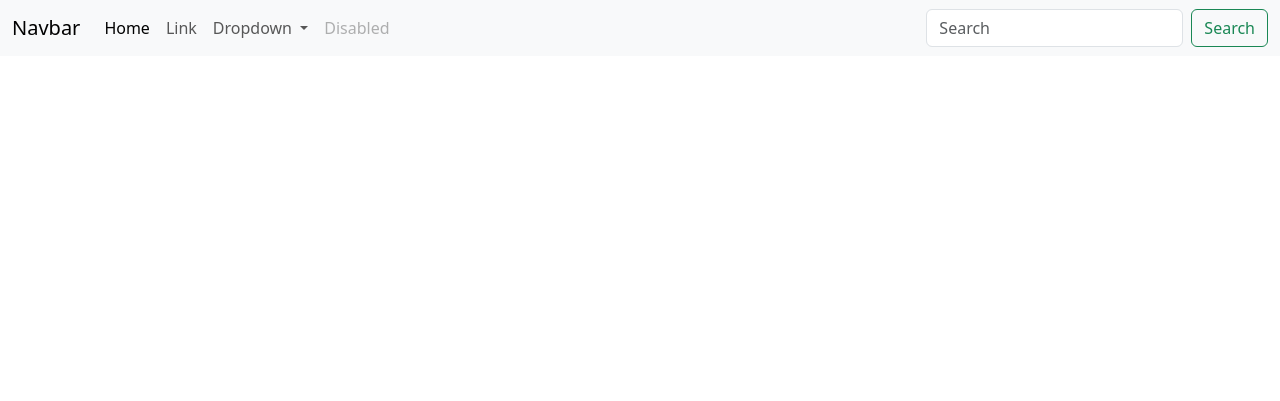
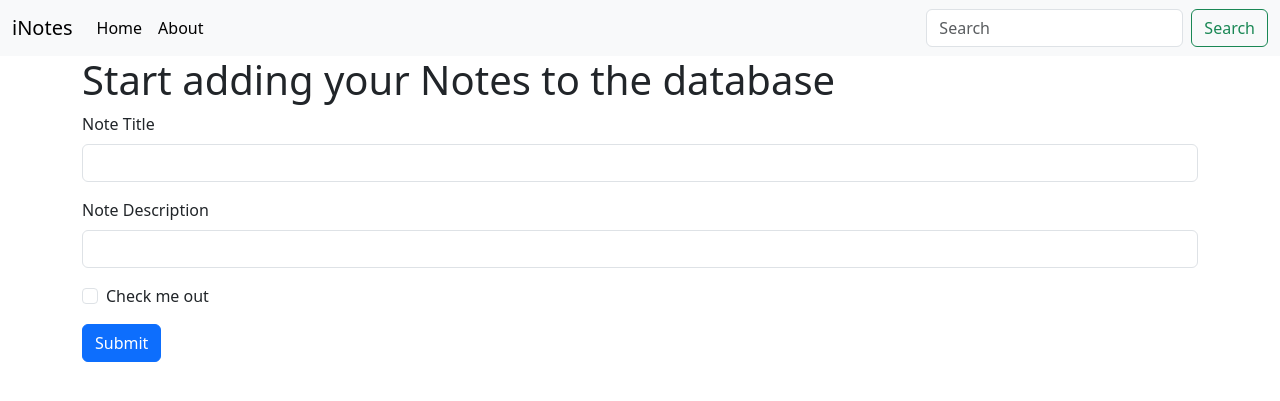
Before and after one commit to ananya26-vishnoi/Notes_App, a FastAPI app: page / in a window 1280 px wide. Shown: the top 401 px of the page. Run offline with FastAPI, Linux system fonts and the light colour scheme; data that the repository does not hold is empty.

Commit message:
add jinja2

```diff
--- a/templates/index.html
+++ b/templates/index.html
@@ -9,7 +9,7 @@
   <body>
     <nav class="navbar navbar-expand-lg bg-body-tertiary">
         <div class="container-fluid">
-          <a class="navbar-brand" href="#">Navbar</a>
+          <a class="navbar-brand" href="#">iNotes</a>
           <button class="navbar-toggler" type="button" data-bs-toggle="collapse" data-bs-target="#navbarSupportedContent" aria-controls="navbarSupportedContent" aria-expanded="false" aria-label="Toggle navigation">
             <span class="navbar-toggler-icon"></span>
           </button>
@@ -19,23 +19,10 @@
                 <a class="nav-link active" aria-current="page" href="#">Home</a>
               </li>
               <li class="nav-item">
-                <a class="nav-link" href="#">Link</a>
-              </li>
-              <li class="nav-item dropdown">
-                <a class="nav-link dropdown-toggle" href="#" role="button" data-bs-toggle="dropdown" aria-expanded="false">
-                  Dropdown
-                </a>
-                <ul class="dropdown-menu">
-                  <li><a class="dropdown-item" href="#">Action</a></li>
-                  <li><a class="dropdown-item" href="#">Another action</a></li>
-                  <li><hr class="dropdown-divider"></li>
-                  <li><a class="dropdown-item" href="#">Something else here</a></li>
-                </ul>
-              </li>
-              <li class="nav-item">
-                <a class="nav-link disabled" aria-disabled="true">Disabled</a>
+                <a class="nav-link active" aria-current="page" href="#">About</a>
               </li>
             </ul>
+
             <form class="d-flex" role="search">
               <input class="form-control me-2" type="search" placeholder="Search" aria-label="Search">
               <button class="btn btn-outline-success" type="submit">Search</button>
@@ -45,6 +32,31 @@
       </nav>
 
 
+    <div class="container">
+        <h1> Start adding your Notes to the database</h1>
+        <form method="POST">
+            <div class="mb-3">
+              <label for="title" class="form-label">Note Title</label>
+              <input type="text" class="form-control" id="title" aria-describedby="emailHelp">
+            </div>
+            <div class="mb-3">
+                <label for="desc" class="form-label">Note Description</label>
+                <input type="text" class="form-control" id="desc" aria-describedby="emailHelp">
+              </div>
+
+            <div class="mb-3 form-check">
+              <input type="checkbox" class="form-check-input" id="exampleCheck1">
+              <label class="form-check-label" for="exampleCheck1">Check me out</label>
+            </div>
+            <button type="submit" class="btn btn-primary">Submit</button>
+          </form>
+    </div>
+
+    <div class="container">
+        {% for item in newDocs %}
+            <li><a href="{{item.href}}">{{item.note}}</a></li>
+        {% endfor %}
+    </div>
     <script src="https://cdn.jsdelivr.net/npm/bootstrap@5.3.2/dist/js/bootstrap.bundle.min.js" integrity="sha384-C6RzsynM9kWDrMNeT87bh95OGNyZPhcTNXj1NW7RuBCsyN/o0jlpcV8Qyq46cDfL" crossorigin="anonymous"></script>
   </body>
 </html>
```
